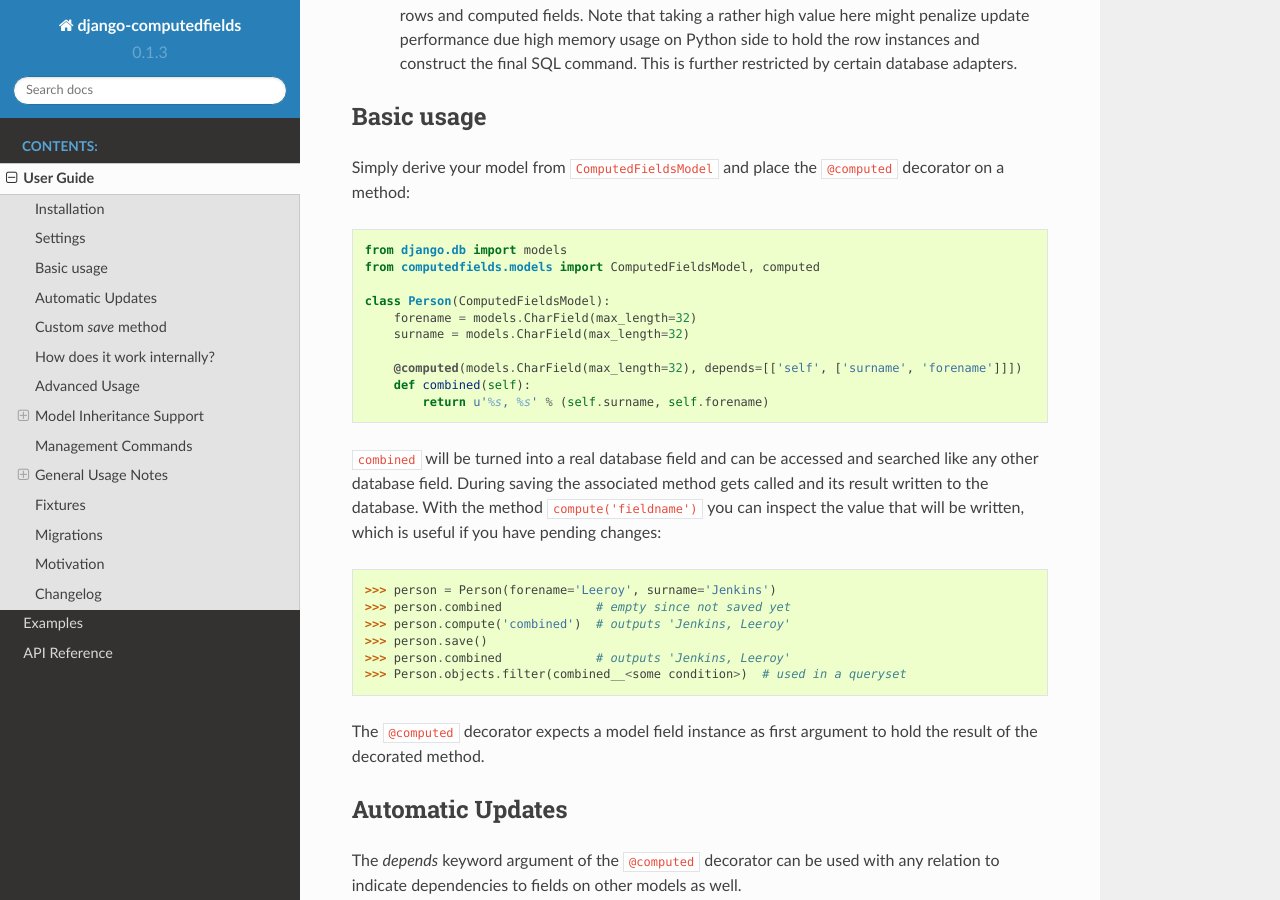
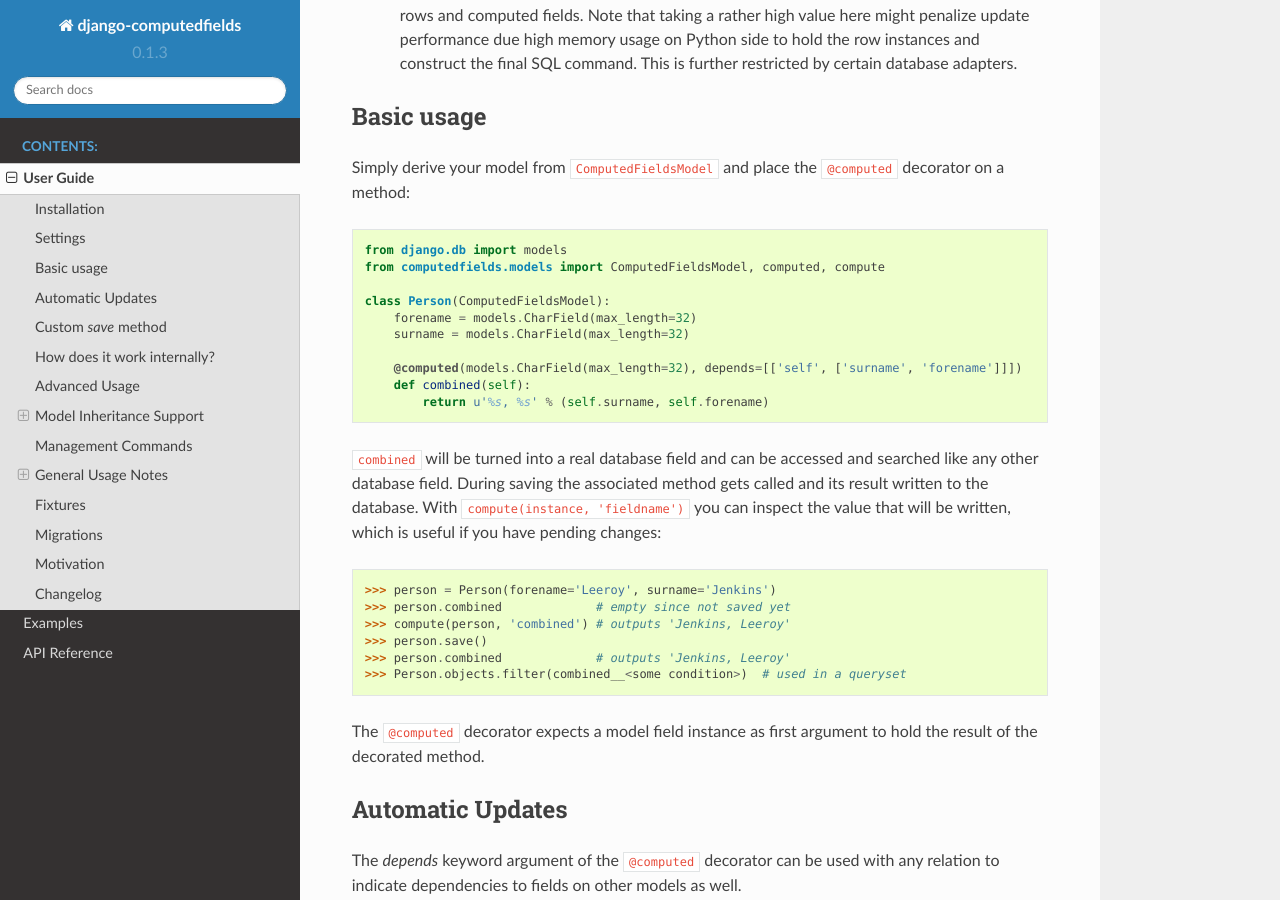
Before and after one commit to netzkolchose/django-computedfields, a Sphinx documentation site: the page built from docs/manual.rst, in a window 1280 px wide and 900 px high, scrolled down 1167 px. Built offline with Sphinx 7.4.7 and the Read the Docs theme 2.0.0, drawn with Linux system fonts in a browser that asks for light colours; the version number is read from the project's files by our own code.

Commit message:
fix docs regarding compute function

```diff
--- a/docs/manual.rst
+++ b/docs/manual.rst
@@ -62,7 +62,7 @@ the ``@computed`` decorator on a method:
 .. code-block:: python
 
     from django.db import models
-    from computedfields.models import ComputedFieldsModel, computed
+    from computedfields.models import ComputedFieldsModel, computed, compute
 
     class Person(ComputedFieldsModel):
         forename = models.CharField(max_length=32)
@@ -74,13 +74,13 @@ the ``@computed`` decorator on a method:
 
 ``combined`` will be turned into a real database field and can be accessed
 and searched like any other database field. During saving the associated method gets called
-and its result written to the database. With the method ``compute('fieldname')`` you can
+and its result written to the database. With ``compute(instance, 'fieldname')`` you can
 inspect the value that will be written, which is useful if you have pending
 changes:
 
     >>> person = Person(forename='Leeroy', surname='Jenkins')
     >>> person.combined             # empty since not saved yet
-    >>> person.compute('combined')  # outputs 'Jenkins, Leeroy'
+    >>> compute(person, 'combined') # outputs 'Jenkins, Leeroy'
     >>> person.save()
     >>> person.combined             # outputs 'Jenkins, Leeroy'
     >>> Person.objects.filter(combined__<some condition>)  # used in a queryset
```
